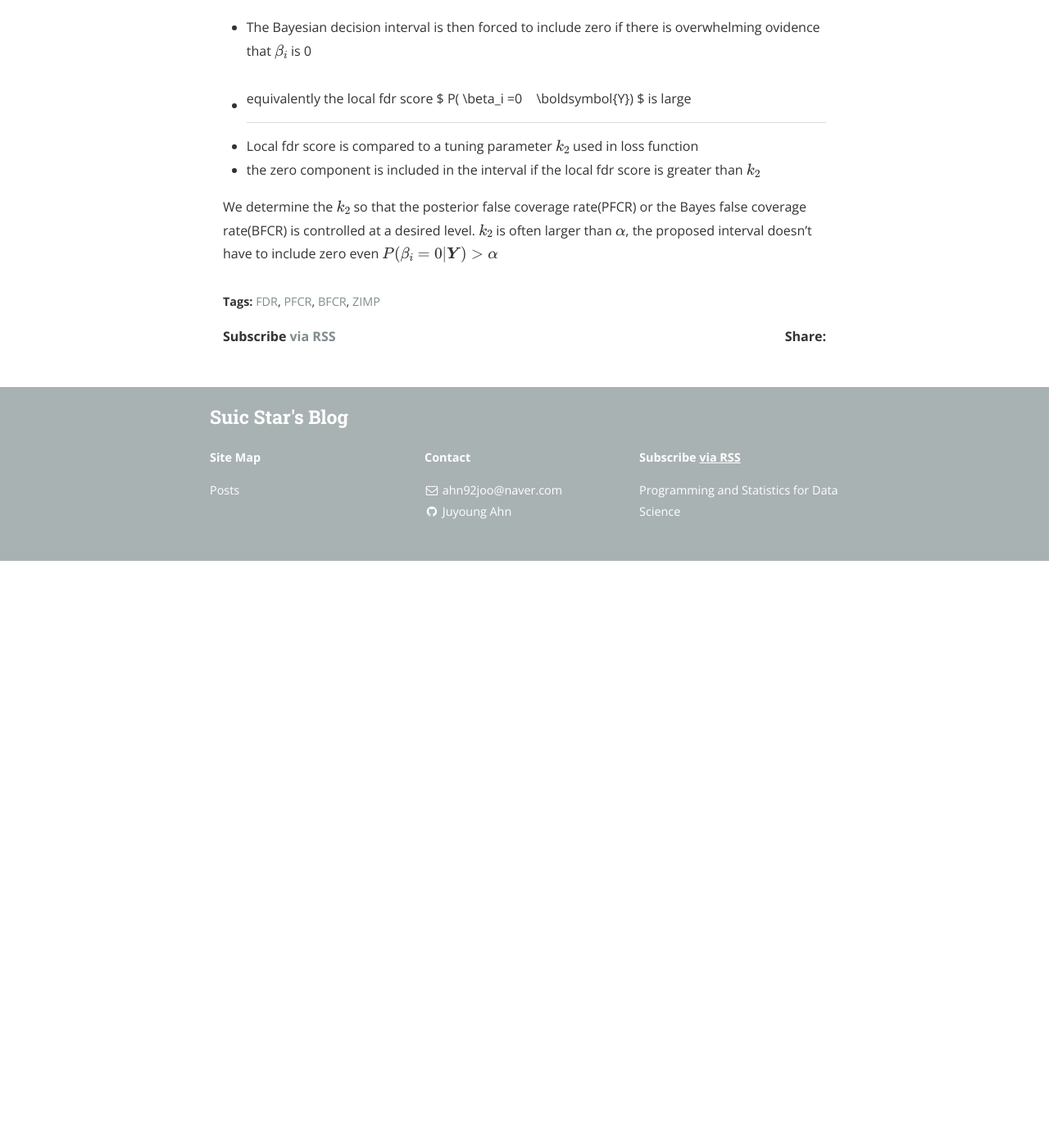
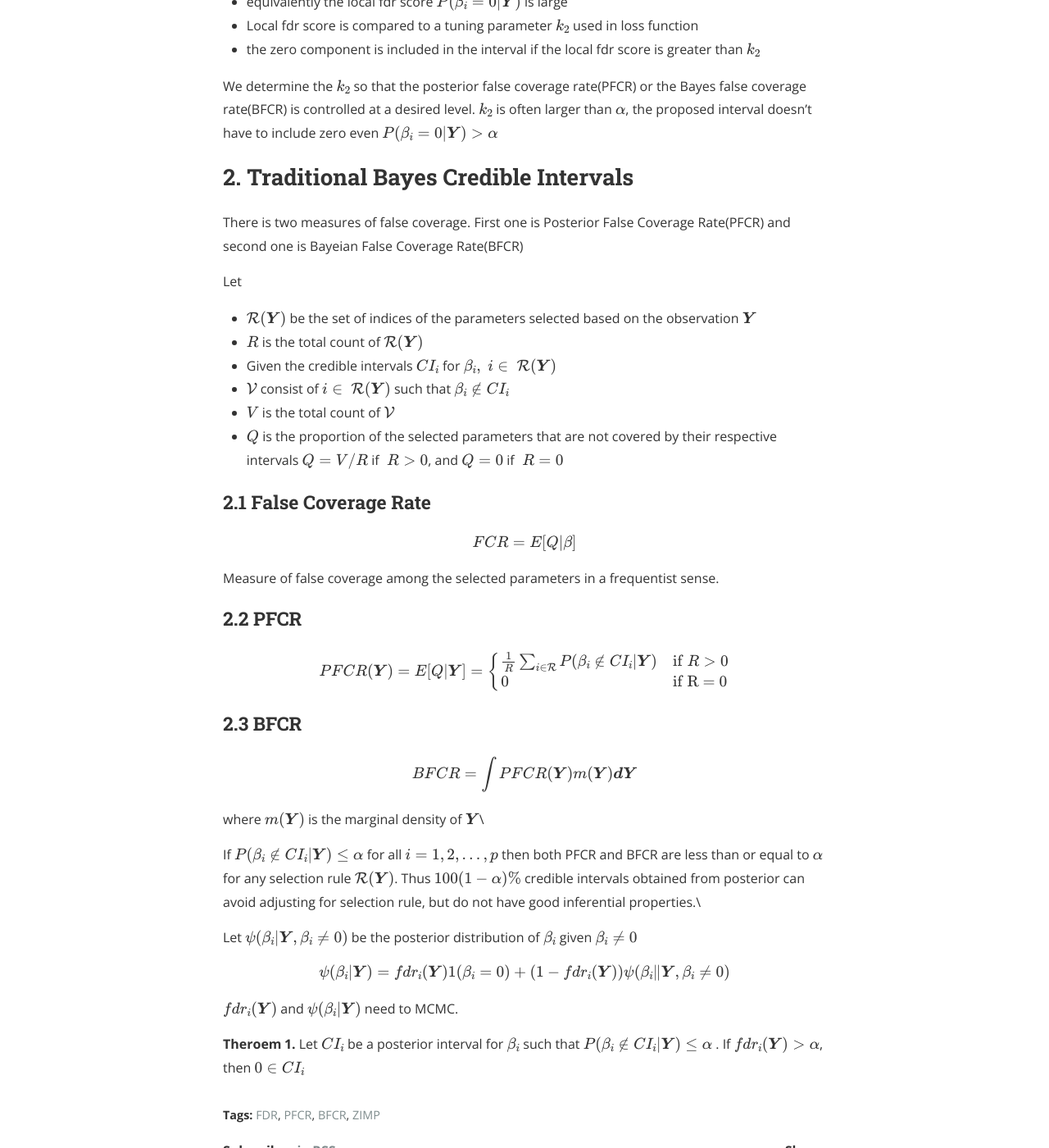
Before and after one commit to su2cstar/su2cstar.github.io, a Jekyll site: the page built from _posts/2019-04-12-Bayesian-Variable-Selection-Part1.md, in a window 1280 px wide and 1400 px high, scrolled down 1888 px. Shown: the whole window at 82% size. Built offline with Jekyll 4.4.1, drawn with Linux system fonts in a browser that asks for light colours; nearby versions of some CDN libraries; formulas are drawn with MathJax 3; before the commit the page ends 2572 px from its top, so only the background shows below that; some of the changed text lies outside the part shown.

Commit message:
bayesian variable selection pt1

```diff
--- a/_posts/2019-04-12-Bayesian-Variable-Selection.md
+++ b/_posts/2019-04-12-Bayesian-Variable-Selection-Part1.md
@@ -1,15 +1,14 @@
 ---
 layout: post
-title: "A Bayesian approach to constructing multiple confidence intervals of selected parameters with sparse signals"
+title: "Bayesian Variable Selection Part 1"
 date:   2019-04-12T00:00:00
 author: Juyoung Ahn
 categories: Bayesian-Variable-Selection
 tags: FDR PFCR BFCR ZIMP
 use_math: true
 ---
-Zhigen Zhao and Sanat K. Sarkar
-Statistica Sinica
-Vol. 25, No. 2 (April 2015), pp. 725-741
+
+A Bayesian approach to constructing multiple confidence intervals of selected parameters with sparse signals(Zhigen Zhao and Sanat K. Sarkar , 2015 )
 
 ## 1. Introduction
 ### 1.1. Winner's Curse
@@ -64,9 +63,60 @@ Consider a loss function that penalizes the inclusion of zero when $\beta_i$ is
 
 
 * The Bayesian decision interval is then forced to include zero if there is overwhelming ovidence that  $\beta_i$ is 0
-* equivalently the local fdr score $ P( \beta_i =0 | \boldsymbol{Y}) $ is large
+* equivalently the local fdr score $ P (\beta_i = 0   \| \boldsymbol{Y} )$ is large
 * Local fdr score is compared to a tuning parameter $k_2$ used in loss function
 * the zero component is included in the interval if the local fdr score is greater than $k_2$
 
 We determine the $k_2$ so that the posterior false coverage rate(PFCR) or the Bayes false coverage rate(BFCR) is controlled at a desired level.
-$k_2$ is often larger than $\alpha$, the proposed interval doesn't have to include zero even $ P(\beta_i =0 | \boldsymbol{Y}) > \alpha$
+$k_2$ is often larger than $\alpha$, the proposed interval doesn't have to include zero even $ P(\beta_i =0 \| \boldsymbol{Y}) > \alpha$
+
+
+
+## 2. Traditional Bayes Credible Intervals
+
+There is two measures of false coverage. First one is Posterior False Coverage Rate(PFCR) and second one is Bayeian False Coverage Rate(BFCR)
+
+Let
+
+* $\mathcal{R}(\boldsymbol{Y})$ be the set of indices of the parameters selected based on the observation $\boldsymbol{Y}$
+* $R$ is the total count of $\mathcal{R}(\boldsymbol{Y})$
+* Given the credible intervals $CI_i$ for $\beta_i,\; i \in\ \mathcal{R}(\boldsymbol{Y})$
+* $\mathcal{V}$ consist of $ i \in\ \mathcal{R}(\boldsymbol{Y})$ such that $\beta_i \notin CI_i$
+* $V$ is the total count of $\mathcal{V}$
+* $Q$ is the proportion of the selected parameters that are not covered by their respective intervals $Q = V / R$ if $\;R >0$, and $Q=0$ if $\;R=0$
+
+
+### 2.1 False Coverage Rate
+
+$$
+FCR = E[Q | \beta]
+$$
+
+Measure of false coverage among the selected parameters in a frequentist sense.
+
+### 2.2 PFCR
+
+$$
+PFCR(\boldsymbol{Y}) = E[Q | \boldsymbol{Y}] =  \begin{cases} \frac{1}{R} \sum_{i \in \mathcal{R}}P(\beta_i \notin CI_i | \boldsymbol{Y}) &\text{if $R >0$} \\
+0 &\text{if R = 0} \end{cases}
+$$
+
+### 2.3 BFCR
+
+$$
+BFCR = \int PFCR(\boldsymbol{Y}) m(\boldsymbol{Y})\boldsymbol{d} \boldsymbol{Y}
+$$
+
+where $m(\boldsymbol{Y})$ is the marginal density of $\boldsymbol{Y}$\\
+
+If $P(\beta_i \notin CI_i \| \boldsymbol{Y}) \le \alpha$ for all $i = 1,2, \dots ,p$ then both PFCR and BFCR are less than or equal to $\alpha$ for any selection rule $\mathcal{R}(\boldsymbol{Y})$. Thus $100(1-\alpha)\%$ credible intervals obtained from posterior can avoid adjusting for selection rule, but do not have good inferential properties.\\
+
+Let $\psi(\beta_i\|\boldsymbol{Y},\beta_i \ne 0)$ be the posterior distribution of $\beta_i$ given $\beta_i \ne 0$
+
+$$
+\psi(\beta_i | \boldsymbol{Y}) = fdr_i(\boldsymbol{Y})1(\beta_i=0) + (1 - fdr_i(\boldsymbol{Y}))\psi(\beta_i\|\boldsymbol{Y},\beta_i \ne 0)
+$$
+
+$fdr_i(\boldsymbol{Y})$  and  $\psi(\beta_i \| \boldsymbol{Y})$ need to MCMC.
+
+**Theroem 1.** Let $CI_i$ be a posterior interval for $\beta_i$ such that $P(\beta_i \notin CI_i \| \boldsymbol{Y}) \le \alpha$ . If $fdr_i(\boldsymbol{Y}) >\alpha$, then $0\in CI_i$
```
